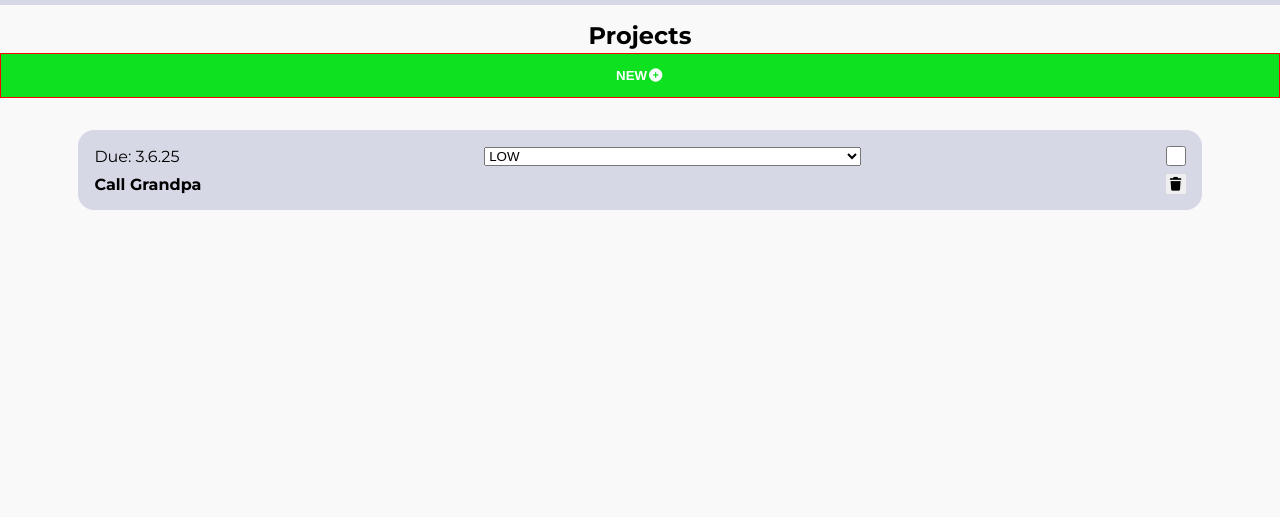
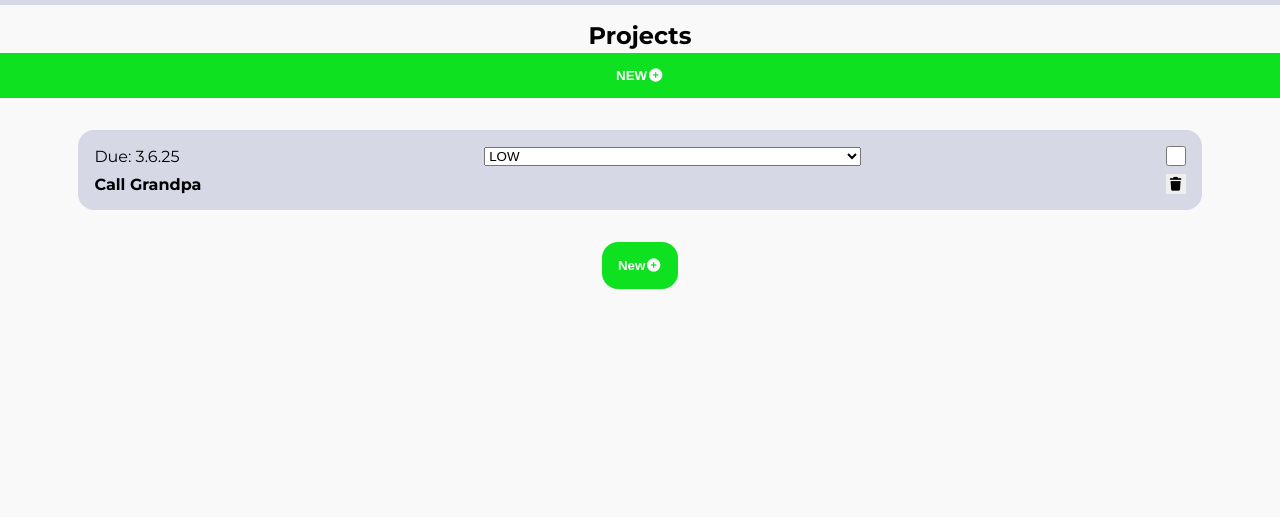
Before and after one commit to MightyCharm/todo-list2, a website built with webpack: page src/template.html in a window 1280 px wide. Shown: the part 50-567 px from the top of the page. Built offline with nearby package versions, Linux system fonts and the light colour scheme.

Commit message:
feat(todo): add dynamic todo creation button

```diff
--- a/src/dom.js
+++ b/src/dom.js
@@ -1,8 +1,9 @@
 import { getProjectName } from "./index.js";
 
 const projectList = document.getElementById("project-list");
+const containerToDos = document.getElementById("container-todos");
 
-// create Button Add +
+// create button New + for project
 function createAddProject() {
   const listProjectName = document.getElementById("li-project-name");
   if (listProjectName) {
@@ -16,8 +17,9 @@ function createAddProject() {
   list.id = "li-add-project";
   button.id = "btn-add-project";
   button.classList.add("btn-add-project");
+  icon.classList.add("fas", "fa-plus-circle");
+
   button.textContent = "NEW";
-  icon.classList.add("fas", "fa-plus-circle");
 
   button.appendChild(icon);
   list.appendChild(button);
@@ -26,6 +28,25 @@ function createAddProject() {
   button.addEventListener("click", () => {
     console.log("click");
     createInputProject();
+  });
+}
+
+// creates button New + for todos
+function createAddToDo() {
+  console.log("createAddToDo");
+  const button = document.createElement("button");
+  const icon = document.createElement("i");
+
+  button.classList.add("btn-add-todo");
+  icon.classList.add("fas", "fa-plus-circle");
+
+  button.textContent = "New";
+
+  button.appendChild(icon);
+  containerToDos.appendChild(button);
+
+  button.addEventListener("click", () => {
+    console.log("open todo for entering stuff");
   });
 }
 
@@ -76,7 +97,7 @@ function createInputProject() {
 function createNewProject(project) {
   const listProjectName = document.getElementById("li-project-name");
   // remove "li-project-name"
-  if(listProjectName) {
+  if (listProjectName) {
     listProjectName.remove();
   }
   const list = document.createElement("li");
@@ -99,4 +120,4 @@ function cancelInputProject() {
   createAddProject();
 }
 
-export { createAddProject, createNewProject };
+export { createAddProject, createNewProject, createAddToDo };
--- a/src/index.js
+++ b/src/index.js
@@ -1,7 +1,7 @@
 import "./styles.css";
 import "@fortawesome/fontawesome-free/css/all.css";
 import { ProjectManager } from "./project-manager.js"
-import { createAddProject, createNewProject } from "./dom.js";
+import { createAddProject, createNewProject, createAddToDo } from "./dom.js";
 
 // gets/checks user input for new project and calls function to create new
 function getProjectName() {
@@ -19,6 +19,7 @@ function getProjectName() {
 function initialSetup() {
   console.log("hello");
   createAddProject();
+  createAddToDo();
 }
 
 const projectManager = new ProjectManager();
--- a/src/styles.css
+++ b/src/styles.css
@@ -69,22 +69,18 @@ main,
 
 .page-project-list li {
   width: 100%;
-  border: 1px solid red;
   height: 45px;
 }
 
-.page-project-list button {
+.btn-add-project {
+  font-weight: bold;
   width: 100%;
   height: 100%;
   padding-top: 0.5rem;
   padding-bottom: 0.5rem;
   border: none;
-}
-
-.btn-add-project {
+  color: hsl(0, 0%, 100%);
   background-color: hsl(125, 88%, 47%);
-  color: hsl(0, 0%, 100%);
-  font-weight: bold;
 }
 
 .li-project-name {
@@ -114,9 +110,6 @@ main,
   color: red;
 }
 
-
-
-
 main {
   grid-area: main;
 }
@@ -127,6 +120,19 @@ main {
   align-items: center;
   gap: 2rem;
   padding: 1rem;
+}
+
+.btn-add-todo {
+  display: flex;
+  justify-content: center;
+  align-items: center;
+
+  background-color: hsl(125, 88%, 47%);
+  color: hsl(0, 0%, 100%);
+  font-weight: bold;
+  padding: 1rem;
+  border-radius: 16px;
+  border: none;
 }
 
 .card {
--- a/src/template.html
+++ b/src/template.html
@@ -14,16 +14,12 @@
       <section class="page-project-list">
         <h2>Projects</h2>
         <ul id="project-list">
-          <!-- <li><button id="1">Default</button></li>
-          <li><button id="2">Chores</button></li>
-          <li><button id="2">Friends</button></li>  -->
-
-
         </ul>
       </section>
 
       <main>
-        <div class="container-todos">
+        <div id="container-todos" class="container-todos">
+
           <article class="card card-todo" id="todo-456">
             <p class="todo-dueDate">Due: 3.6.25</p>
             <p class="todo-title">Call Grandpa</p>
@@ -48,6 +44,7 @@
               <i class="fas fa-trash"></i>
             </button>
           </article>
+
         </div>
       </main>
 
```
Also changed, not shown: src/template-hardcoded.html (+11 -7 lines).
